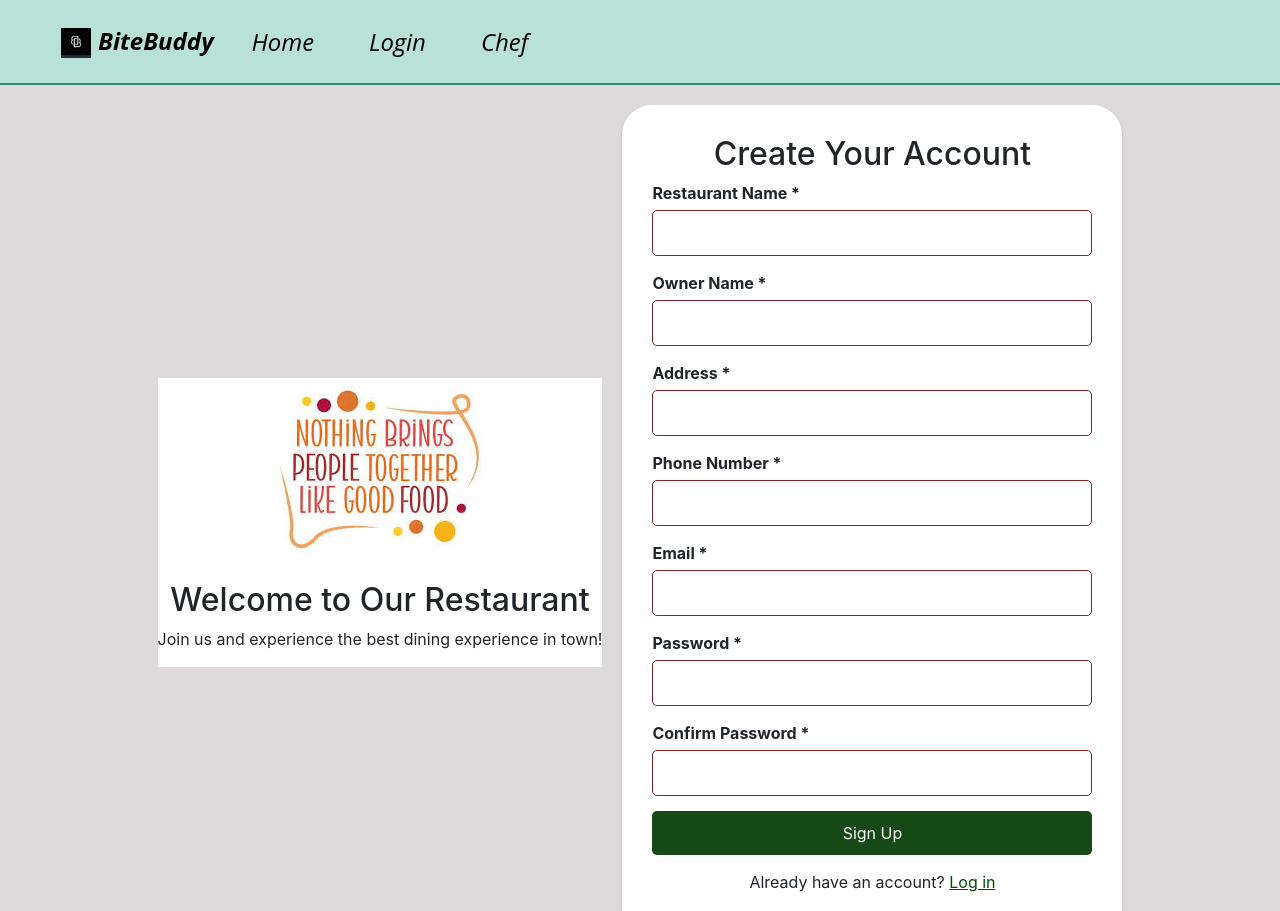
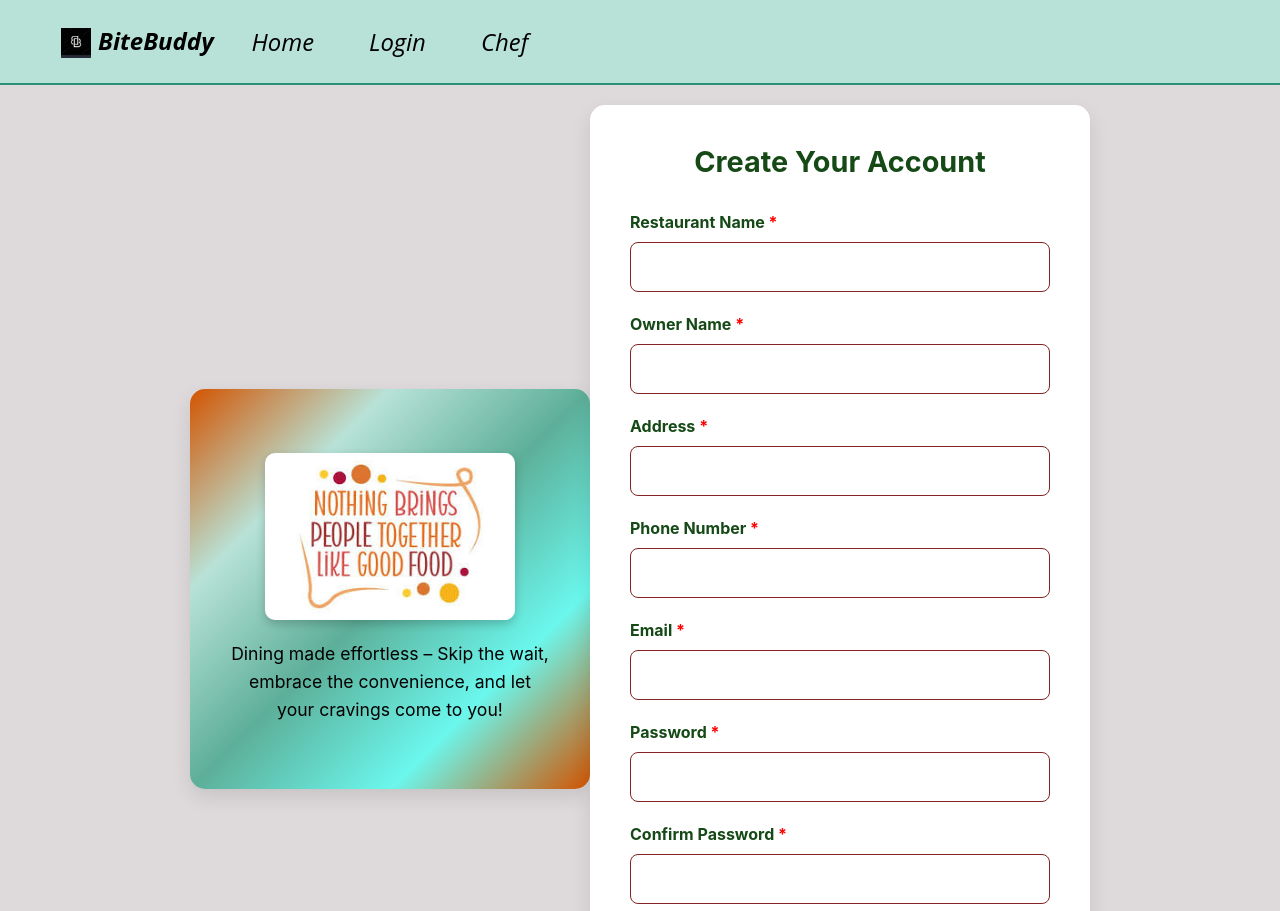
Before and after one commit to Ha1qua/BiteBuddy, a React (Create React App) app in the folder Client/bitebuddy/: page /login-restaurant in a window 1280 px wide. Shown: the top 911 px of the page. Built offline with nearby package versions, Linux system fonts and the light colour scheme.

Commit message:
Applying HCI rules and styling

```diff
--- a/Client/bitebuddy/src/components/LoginRestaurant.css
+++ b/Client/bitebuddy/src/components/LoginRestaurant.css
@@ -1,94 +1,204 @@
+/* Overall Container */
 .login-container {
   display: flex;
-  justify-content: center;
-  align-items: center;
+  justify-content: center; /* Center horizontally */
+  align-items: center; /* Center vertically */
   min-height: 90vh;
   background-color: #ded9da; /* Light background color */
+  padding: 20px; /* Padding for smaller screens */
+  box-sizing: border-box;
 }
 
+/* Left Side (Image and Text) */
 .left-side {
   display: flex;
-  flex-direction: column;
+  flex-direction: column; /* Stack image and text vertically */
   align-items: center;
   justify-content: center;
-  margin-right: 20px; /* Space between left and form sections */
-  background-color: white;
+  background: linear-gradient(
+    135deg,
+    #d35400,
+    #b8e2d7,
+    #5daf99,
+    #6bf7ed,
+    #d35400
+  ); /* Gradient background */
+  padding: 40px;
+  border-radius: 15px;
+  box-shadow: 0 8px 20px rgba(0, 0, 0, 0.1); /* Soft shadow for depth */
+  max-width: 400px;
+  width: 100%;
+  height: 400px;
+  color: white; /* Text color */
+  text-align: center;
+  margin-right: 0px; /* Space between left and form sections */
+  box-sizing: border-box;
+  animation: fadeIn 1.5s ease-out; /* Entrance animation */
 }
 
+/* Image Section */
 .image-section {
   margin-bottom: 20px;
 }
 
 .login-image {
-  width: 100%; /* Adjust to desired width */
-  max-width: 300px; /* Max width for the image */
+  width: 100%;
+  max-width: 250px;
   border-radius: 10px;
+  box-shadow: 0 4px 10px rgba(0, 0, 0, 0.2);
 }
 
-.text-section {
-  text-align: center;
+/* Text Section */
+.text-section p {
+  font-size: 1.1rem;
+  line-height: 1.6;
+  margin: 0;
+  color: #000000;
 }
 
+/* Form Section */
 .form-section {
   background-color: white;
-  padding: 30px;
-  margin-top: 20px;
-  margin-bottom: 20px;
-  border-radius: 30px;
-  width: 500px;
-  box-shadow: 0 4px 6px rgba(0, 0, 0, 0.1); /* Soft shadow for better depth */
+  padding: 40px;
+  border-radius: 15px;
+  box-shadow: 0 8px 20px rgba(0, 0, 0, 0.1); /* Soft shadow */
+  max-width: 500px;
+  width: 100%;
+  box-sizing: border-box;
+  animation: slideIn 1.5s ease-out; /* Entrance animation */
 }
 
+/* Form Heading */
+.h2 {
+  text-align: center;
+  color: #154916; /* Dark green */
+  margin-bottom: 30px;
+  font-size: 1.8rem;
+  font-weight: bold;
+}
+
+/* Form Groups */
 .form-group {
-  margin-bottom: 15px;
+  margin-bottom: 20px;
   display: flex;
   flex-direction: column;
 }
 
+/* Labels */
 label {
-  margin-bottom: 5px;
+  margin-bottom: 8px;
   font-weight: bold;
+  color: #154916;
 }
 
+/* Input Fields */
 input {
-  padding: 10px;
-  border: 1px solid #852323; /* Red border for inputs */
-  border-radius: 5px;
+  padding: 12px 15px;
+  border: 1px solid #852323; /* Red border */
+  border-radius: 8px;
+  font-size: 1rem;
+  transition: border-color 0.3s;
 }
 
+input:focus {
+  border-color: #154916; /* Change border color on focus */
+  outline: none;
+}
+
+/* Submit Button */
 .btn {
-  background-color: #154916; /* Green background for buttons */
+  background-color: #154916; /* Green background */
   color: white;
   border: none;
-  padding: 10px;
-  border-radius: 5px;
+  padding: 12px;
+  border-radius: 8px;
   cursor: pointer;
   width: 100%;
-}
-
-.h2 {
-  text-align: center; /* Centers the text horizontally */
+  font-size: 1.1rem;
+  transition: background-color 0.3s;
 }
 
 .btn:hover {
   background-color: #668566; /* Lighter green on hover */
-  color: white;
 }
 
+/* Toggle Prompt */
 .toggle-prompt {
-  margin-top: 15px;
+  margin-top: 20px;
   text-align: center;
+  font-size: 0.95rem;
+  color: #154916;
 }
 
 .toggle-link {
-  color: #024e03; /* Darker green for links */
+  color: #024e03; /* Darker green */
   cursor: pointer;
   text-decoration: underline;
+  margin-left: 5px;
 }
 
-.head {
-  text-align: center;
-  color: #024e03; /* Dark green for heading */
-  font-weight: bold;
-  font-style: italic;
+/* Error Messages */
+.error {
+  color: #e41190;
+  font-size: 0.9rem;
+  margin-top: 5px;
 }
+
+/* Required Asterisk */
+.required {
+  color: red;
+}
+
+/* Animations */
+@keyframes fadeIn {
+  from {
+    opacity: 0;
+    transform: scale(0.95);
+  }
+  to {
+    opacity: 1;
+    transform: scale(1);
+  }
+}
+
+@keyframes slideIn {
+  from {
+    opacity: 0;
+    transform: translateX(50px);
+  }
+  to {
+    opacity: 1;
+    transform: translateX(0);
+  }
+}
+
+/* Responsive Design */
+@media (max-width: 992px) {
+  .login-container {
+    flex-direction: column; /* Stack sections vertically */
+    gap: 30px;
+  }
+
+  .left-side {
+    margin-right: 0; /* Remove right margin */
+  }
+
+  .form-section {
+    max-width: 450px;
+  }
+}
+
+@media (max-width: 600px) {
+  .left-side,
+  .form-section {
+    padding: 30px;
+  }
+
+  .h2 {
+    font-size: 1.5rem;
+  }
+
+  .text-section p {
+    font-size: 1rem;
+  }
+}
--- a/Client/bitebuddy/src/components/LoginRestaurant.js
+++ b/Client/bitebuddy/src/components/LoginRestaurant.js
@@ -132,8 +132,10 @@ function LoginRestaurant() {
           />
         </div>
         <div className="text-section">
-          <h2>Welcome to Our Restaurant</h2>
-          <p>Join us and experience the best dining experience in town!</p>
+          <p>
+            Dining made effortless – Skip the wait, embrace the convenience, and
+            let your cravings come to you!
+          </p>
         </div>
       </div>
 
```
